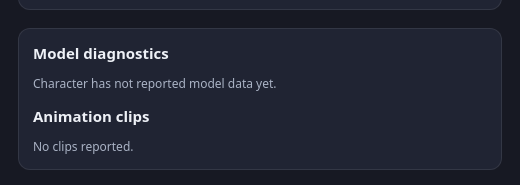
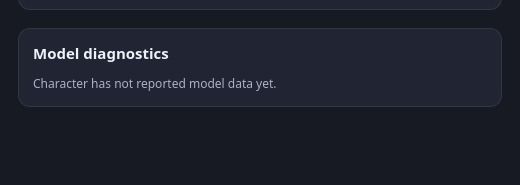
Before and after one commit to saeedhub101/Test, an Electron app: page src/character-settings.html in a window 520 px wide. Shown: the part 1665-1850 px from the top of the page. After the commit the page ends 1790 px from the top, so only its background shows below. Drawn offline with Linux system fonts and the light colour scheme; no server answers.

Commit message:
Remove duplicate animation clip diagnostics from character settings

```diff
--- a/src/character-settings.html
+++ b/src/character-settings.html
@@ -37,7 +37,7 @@
 <label><input id="clip-loop" type="checkbox" checked> Loop</label>
 <button id="clip-play">Play selected</button><button id="clip-stop">Stop</button>
 </div><div class="muted" style="margin-top:8px">Animation clips are played by the same character engine. If the GLB has no embedded clips, import or create motions in a later motion editor phase.</div></section>
-<section class="full"><h2>Model diagnostics</h2><div id="model-state" class="muted">Character has not reported model data yet.</div><div id="mesh-list"></div><h2 style="margin-top:14px">Animation clips</h2><div id="clips" class="muted">No clips reported.</div></section>
+<section class="full"><h2>Model diagnostics</h2><div id="model-state" class="muted">Character has not reported model data yet.</div><div id="mesh-list"></div></section>
 </main>
 <script src="./character-settings.js"></script>
 </body></html>
```
